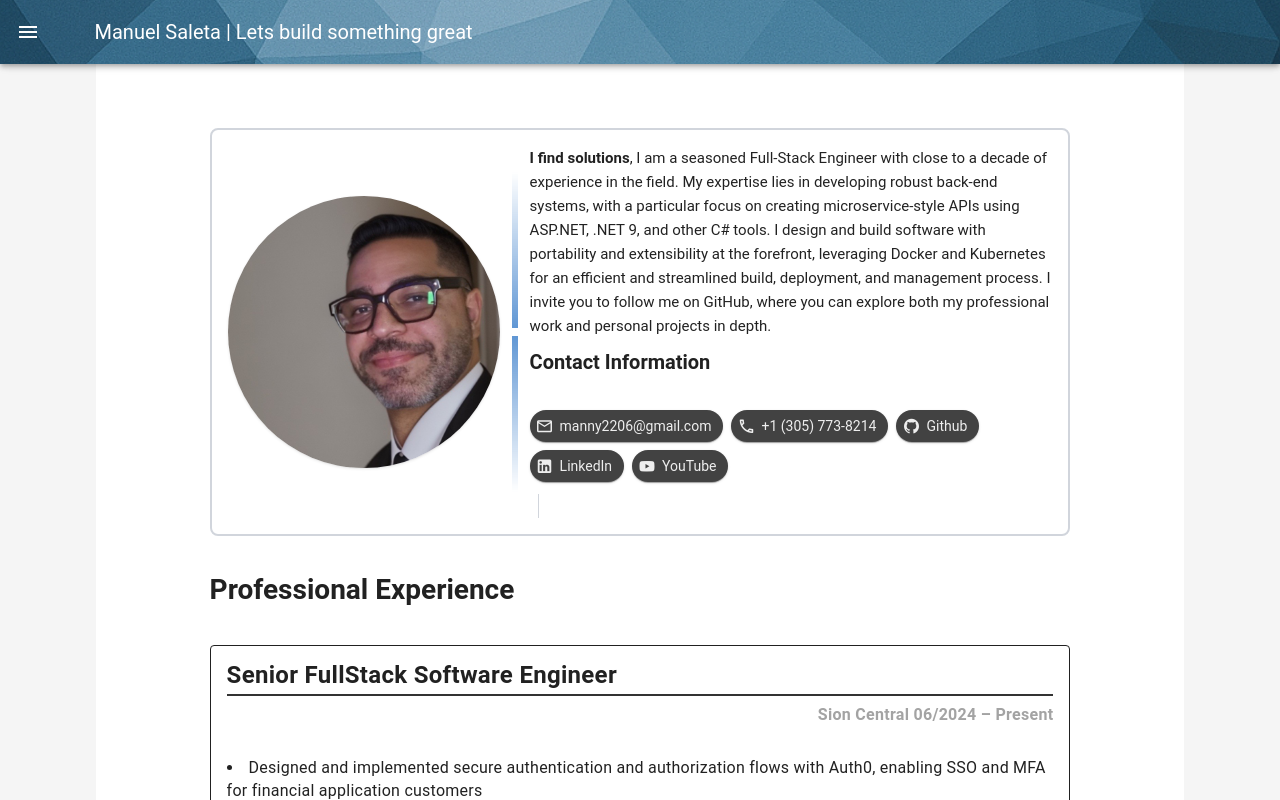
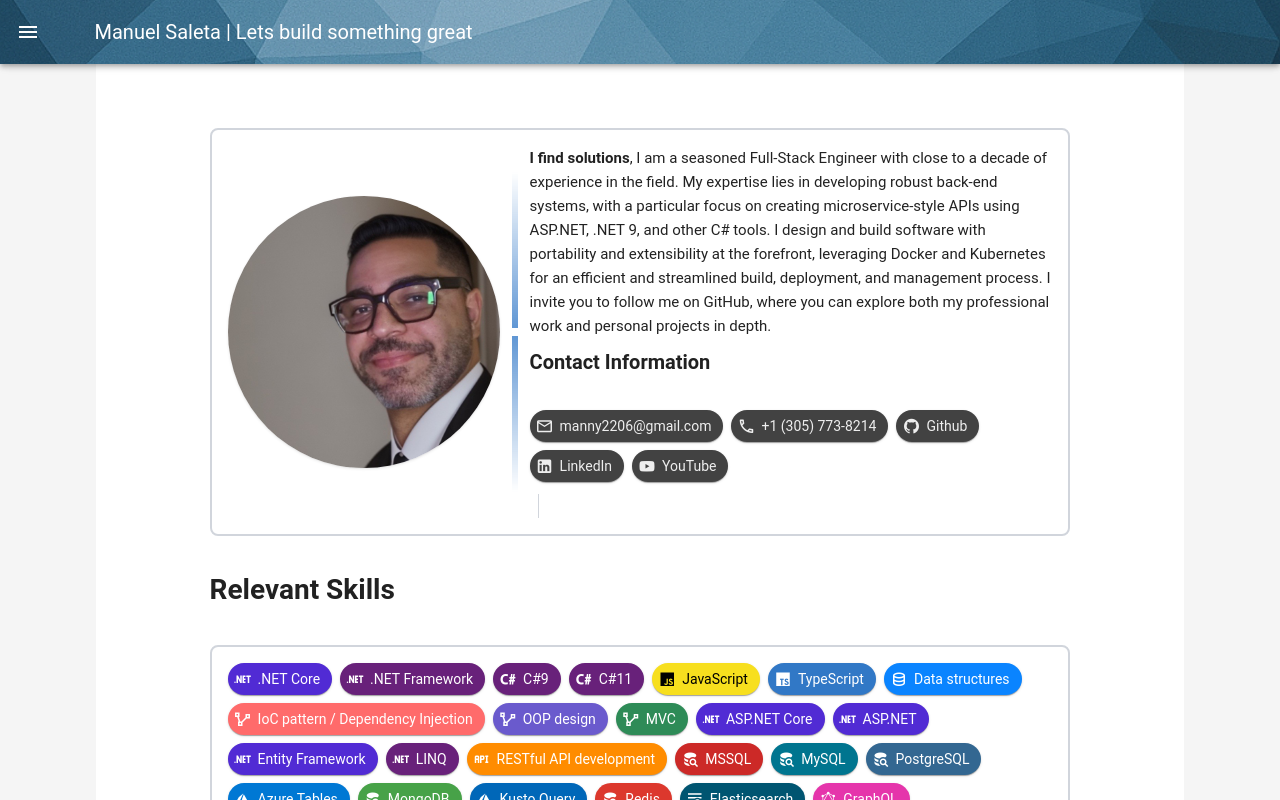
Before and after one commit to ManuelSaleta/vue-resume-site, a Vue app: page / in a window 1280 px wide. Shown: the top 800 px of the page. Built offline with nearby package versions, Linux system fonts and the light colour scheme.

Commit message:
readd skills

```diff
--- a/src/components/AppBase.vue
+++ b/src/components/AppBase.vue
@@ -2,6 +2,8 @@
   <div class="site-base">
     <!-- <SkillsList></SkillsList> -->
     <AboutMe></AboutMe>
+    <Heading text="Relevant Skills" size="h2"></Heading>
+    <SkillsList></SkillsList>
 
     <Heading text="Professional Experience" size="h2"></Heading>
     <ResumeBase> </ResumeBase>
```
